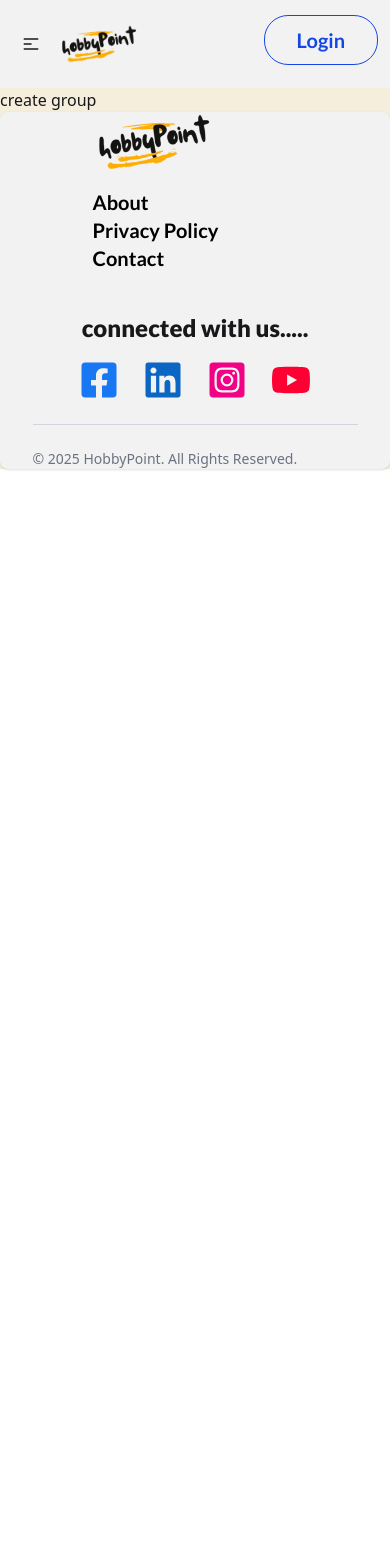
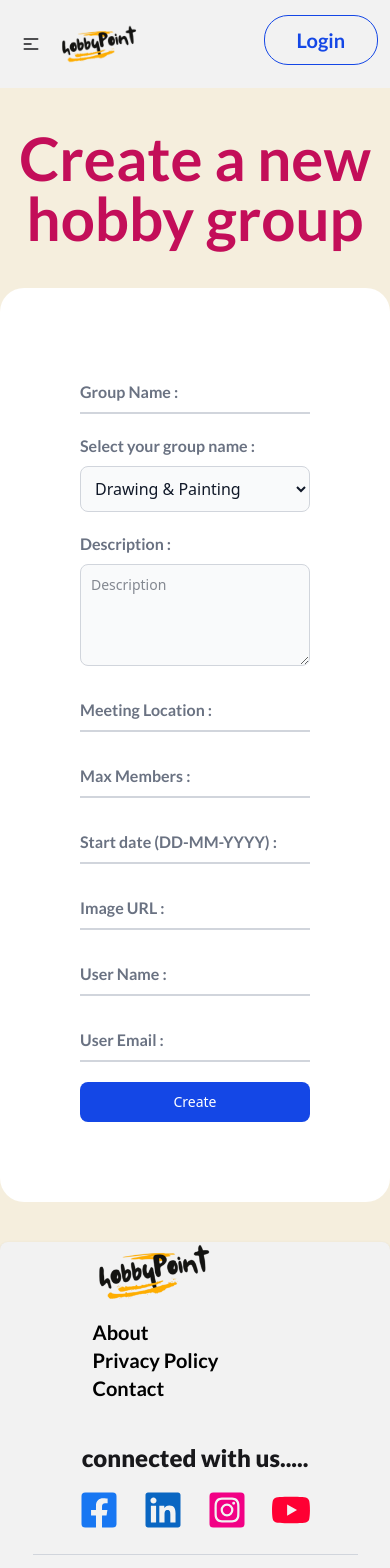
Before and after one commit to KMR756/hobbypint-client, a React (Vite) app: page /createGroup in a window 390 px wide. Shown: the top 1568 px of the page. Before the commit the page ends 844 px from the top, so only its background shows below. Built offline with nearby package versions, Linux system fonts and the light colour scheme.

Commit message:
create group page design with different device responsiveness

```diff
--- a/src/components/Footer.jsx
+++ b/src/components/Footer.jsx
@@ -10,20 +10,20 @@ import {
 const Footer = () => {
   return (
     <div>
-      <footer class="bg-[#F2F2F2] rounded-lg shadow-sm  ">
-        <div class="w-10/12  mx-auto  md:py-8">
-          <div class="sm:flex  sm:items-center px-15 sm:justify-between">
+      <footer className="bg-[#F2F2F2] rounded-lg shadow-sm  ">
+        <div className="w-10/12  mx-auto  md:py-8">
+          <div className="sm:flex  sm:items-center px-15 sm:justify-between">
             <Link
               to={"/"}
-              class="flex items-center mb-4 sm:mb-0 space-x-3 rtl:space-x-reverse"
+              className="flex items-center mb-4 sm:mb-0 space-x-3 rtl:space-x-reverse"
             >
-              <img src={logo} class="h-15" alt="Flowbite Logo" />
+              <img src={logo} className="h-15" alt="Flowbite Logo" />
             </Link>
-            <ul class="flex flex-wrap items-center mb-6 text-sm font-medium text-black sm:mb-0 ">
+            <ul className="flex flex-wrap items-center mb-6 text-sm font-medium text-black sm:mb-0 ">
               <li>
                 <Link
                   to={"about"}
-                  class="lato-bold hover:underline me-4  text-xl md:me-6"
+                  className="lato-bold hover:underline me-4  text-xl md:me-6"
                 >
                   About
                 </Link>
@@ -31,14 +31,17 @@ const Footer = () => {
               <li>
                 <Link
                   to={"policy"}
-                  class="lato-bold hover:underline text-xl me-4 md:me-6"
+                  className="lato-bold hover:underline text-xl me-4 md:me-6"
                 >
                   Privacy Policy
                 </Link>
               </li>
 
               <li>
-                <Link to={"contract"} class="lato-bold hover:underline text-xl">
+                <Link
+                  to={"contract"}
+                  className="lato-bold hover:underline text-xl"
+                >
                   Contact
                 </Link>
               </li>
@@ -48,23 +51,23 @@ const Footer = () => {
             connected with us.....
           </h1>
           <div className="flex gap-6 justify-center mt-4">
-            <a a href="https://www.facebook.com/" target="_blank">
+            <a href="https://www.facebook.com/" target="_blank">
               <FaFacebookSquare size={40} color="#1877F2" />
             </a>
-            <a a href="https://www.facebook.com/" target="_blank">
+            <a href="https://www.linkedin.com/" target="_blank">
               <FaLinkedin size={40} color="#0A66C2" />
             </a>
-            <a a href="https://www.facebook.com/" target="_blank">
+            <a href="https://www.instagram.com/" target="_blank">
               <FaInstagramSquare size={40} color="#F20185" />
             </a>
-            <a a href="https://www.facebook.com/" target="_blank">
+            <a href="https://www.youtube.com/" target="_blank">
               <FaYoutube size={40} color="#FF0033" />
             </a>
           </div>
-          <hr class="my-6 border-gray-300 sm:mx-auto  lg:my-8" />
-          <span class="block text-sm text-gray-500 sm:text-center ">
+          <hr className="my-6 border-gray-300 sm:mx-auto  lg:my-8" />
+          <span className="block text-sm text-gray-500 sm:text-center ">
             © 2025{" "}
-            <a href="#" class="hover:underline">
+            <a href="#" className="hover:underline">
               HobbyPoint
             </a>
             . All Rights Reserved.
--- a/src/pages/CreateGroup.jsx
+++ b/src/pages/CreateGroup.jsx
@@ -1,7 +1,155 @@
 import React from "react";
 
 const CreateGroup = () => {
-  return <div>create group</div>;
+  const handleForm = (e) => {
+    e.preventDefault();
+    const form = e.target;
+    const formData = new FormData(form);
+    // console.log(formData);
+    const newGroup = Object.fromEntries(formData);
+    console.log(newGroup);
+    e.target.reset();
+  };
+  return (
+    <>
+      <div>
+        <h1 className="lato-bold text-center mt-10 text-6xl text-[#C30E59] ">
+          Create a new hobby group
+        </h1>
+        <form
+          onSubmit={handleForm}
+          className="w-full lg:w-1/2 mx-auto bg-white p-20 my-10 rounded-3xl"
+        >
+          <div className="relative z-0 w-full mb-5 group">
+            <input
+              type="text"
+              name="groupName"
+              className="block lato-bold py-2.5 px-0 w-full  text-gray-900 bg-transparent border-0 border-b-2 border-gray-300 appearance-none  focus:outline-none focus:ring-0 focus:border-blue-600 peer"
+              placeholder=" "
+              required
+            />
+            <label className="lato-bold peer-focus:font-medium absolute  text-gray-500  duration-300 transform -translate-y-6 scale-75 top-3 -z-10 origin-[0] peer-focus:start-0 rtl:peer-focus:translate-x-1/4 rtl:peer-focus:left-auto peer-focus:text-blue-600 peer-focus:dark:text-blue-500 peer-placeholder-shown:scale-100 peer-placeholder-shown:translate-y-0 peer-focus:scale-75 peer-focus:-translate-y-6">
+              Group Name :
+            </label>
+          </div>
+
+          <div>
+            <label className="lato-bold block mb-2  font-medium text-gray-500 ">
+              Select your group name :
+            </label>
+            <select
+              name="groupCategory"
+              className="bg-gray-50 border border-gray-300 text-gray-900  rounded-lg focus:outline-none focus:ring-blue-500 focus:border-blue-500 block w-full p-2.5 required"
+            >
+              <option>Drawing & Painting</option>
+              <option>Photography</option>
+              <option>Video Gaming</option>
+              <option>Technology</option>
+              <option>Fishing</option>
+              <option>Cooking</option>
+              <option>Reading</option>
+              <option>Music</option>
+              <option>Traveling</option>
+              <option>Climbing</option>
+              <option>Adventure</option>
+            </select>
+          </div>
+
+          <div>
+            <label className="lato-bold block mb-2  font-medium text-gray-500 mt-5">
+              Description :
+            </label>
+            <textarea
+              name="description"
+              rows="4"
+              className="block p-2.5 w-full text-sm text-gray-900 bg-gray-50 rounded-lg border border-gray-300 focus:outline-none focus:ring-blue-500 focus:border-blue-500 "
+              placeholder="Description"
+              required
+            ></textarea>
+          </div>
+          <div className="relative z-0 w-full mb-5 mt-5 group">
+            <input
+              type="text"
+              name="location"
+              className="block lato-bold py-2.5 px-0 w-full  text-gray-900 bg-transparent border-0 border-b-2 border-gray-300 appearance-none  focus:outline-none focus:ring-0 focus:border-blue-600 peer"
+              placeholder=" "
+              required
+            />
+            <label className="lato-bold peer-focus:font-medium absolute  text-gray-500  duration-300 transform -translate-y-6 scale-75 top-3 -z-10 origin-[0] peer-focus:start-0 rtl:peer-focus:translate-x-1/4 rtl:peer-focus:left-auto peer-focus:text-blue-600 peer-focus:dark:text-blue-500 peer-placeholder-shown:scale-100 peer-placeholder-shown:translate-y-0 peer-focus:scale-75 peer-focus:-translate-y-6">
+              Meeting Location :
+            </label>
+          </div>
+          <div className="relative z-0 w-full mb-5 group">
+            <input
+              type="text"
+              name="maxMember"
+              className="block lato-bold py-2.5 px-0 w-full  text-gray-900 bg-transparent border-0 border-b-2 border-gray-300 appearance-none  focus:outline-none focus:ring-0 focus:border-blue-600 peer"
+              placeholder=" "
+              required
+            />
+            <label className="lato-bold peer-focus:font-medium absolute  text-gray-500  duration-300 transform -translate-y-6 scale-75 top-3 -z-10 origin-[0] peer-focus:start-0 rtl:peer-focus:translate-x-1/4 rtl:peer-focus:left-auto peer-focus:text-blue-600 peer-focus:dark:text-blue-500 peer-placeholder-shown:scale-100 peer-placeholder-shown:translate-y-0 peer-focus:scale-75 peer-focus:-translate-y-6">
+              Max Members :
+            </label>
+          </div>
+          <div className="relative z-0 w-full mb-5 group">
+            <input
+              type="text"
+              name="startDate"
+              className="block lato-bold py-2.5 px-0 w-full  text-gray-900 bg-transparent border-0 border-b-2 border-gray-300 appearance-none  focus:outline-none focus:ring-0 focus:border-blue-600 peer"
+              placeholder=" "
+              required
+            />
+            <label className="lato-bold peer-focus:font-medium absolute  text-gray-500  duration-300 transform -translate-y-6 scale-75 top-3 -z-10 origin-[0] peer-focus:start-0 rtl:peer-focus:translate-x-1/4 rtl:peer-focus:left-auto peer-focus:text-blue-600 peer-focus:dark:text-blue-500 peer-placeholder-shown:scale-100 peer-placeholder-shown:translate-y-0 peer-focus:scale-75 peer-focus:-translate-y-6">
+              Start date (DD-MM-YYYY) :
+            </label>
+          </div>
+
+          <div className="relative z-0 w-full mb-5 group">
+            <input
+              type="text"
+              name="photo"
+              className="block lato-bold py-2.5 px-0 w-full  text-gray-900 bg-transparent border-0 border-b-2 border-gray-300 appearance-none  focus:outline-none focus:ring-0 focus:border-blue-600 peer"
+              placeholder=" "
+              required
+            />
+            <label className="lato-bold peer-focus:font-medium absolute  text-gray-500  duration-300 transform -translate-y-6 scale-75 top-3 -z-10 origin-[0] peer-focus:start-0 rtl:peer-focus:translate-x-1/4 rtl:peer-focus:left-auto peer-focus:text-blue-600 peer-focus:dark:text-blue-500 peer-placeholder-shown:scale-100 peer-placeholder-shown:translate-y-0 peer-focus:scale-75 peer-focus:-translate-y-6">
+              Image URL :
+            </label>
+          </div>
+          <div className="relative z-0 w-full mb-5 group">
+            <input
+              type="text"
+              name="userName"
+              className="block lato-bold py-2.5 px-0 w-full  text-gray-900 bg-transparent border-0 border-b-2 border-gray-300 appearance-none  focus:outline-none focus:ring-0 focus:border-blue-600 peer"
+              placeholder=" "
+              required
+            />
+            <label className="lato-bold peer-focus:font-medium absolute  text-gray-500  duration-300 transform -translate-y-6 scale-75 top-3 -z-10 origin-[0] peer-focus:start-0 rtl:peer-focus:translate-x-1/4 rtl:peer-focus:left-auto peer-focus:text-blue-600 peer-focus:dark:text-blue-500 peer-placeholder-shown:scale-100 peer-placeholder-shown:translate-y-0 peer-focus:scale-75 peer-focus:-translate-y-6">
+              User Name :
+            </label>
+          </div>
+          <div className="relative z-0 w-full mb-5 group">
+            <input
+              type="text"
+              name="email"
+              className="block lato-bold py-2.5 px-0 w-full  text-gray-900 bg-transparent border-0 border-b-2 border-gray-300 appearance-none  focus:outline-none focus:ring-0 focus:border-blue-600 peer"
+              placeholder=" "
+              required
+            />
+            <label className="lato-bold peer-focus:font-medium absolute  text-gray-500  duration-300 transform -translate-y-6 scale-75 top-3 -z-10 origin-[0] peer-focus:start-0 rtl:peer-focus:translate-x-1/4 rtl:peer-focus:left-auto peer-focus:text-blue-600 peer-focus:dark:text-blue-500 peer-placeholder-shown:scale-100 peer-placeholder-shown:translate-y-0 peer-focus:scale-75 peer-focus:-translate-y-6">
+              User Email :
+            </label>
+          </div>
+          <button
+            type="submit"
+            className="text-white bg-blue-700 hover:bg-blue-800 focus:ring-4 focus:outline-none focus:ring-blue-300 font-medium rounded-lg text-sm w-full sm:w-auto px-5 py-2.5 text-center dark:bg-blue-600 dark:hover:bg-blue-700 dark:focus:ring-blue-800"
+          >
+            Create
+          </button>
+        </form>
+      </div>
+    </>
+  );
 };
 
 export default CreateGroup;
```
Also changed, not shown: src/pages/AboutUs.jsx (+28 -28 lines), src/pages/Contract.jsx (+21 -21 lines), src/pages/Policy.jsx (+59 -55 lines).
